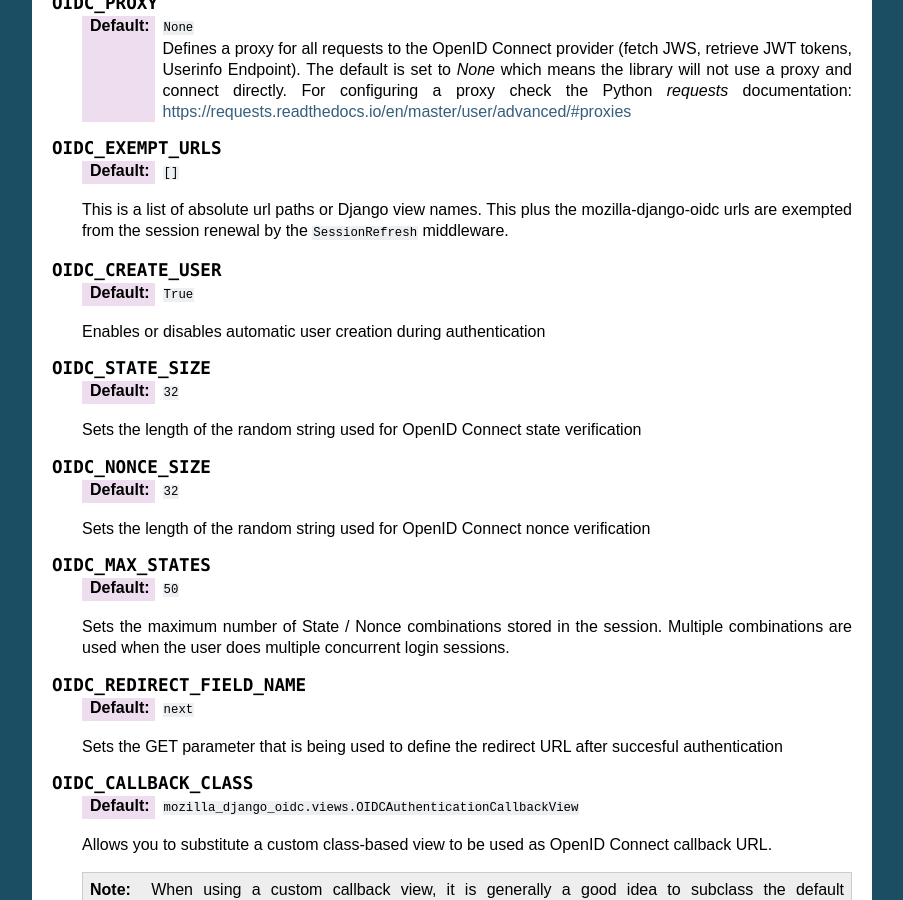
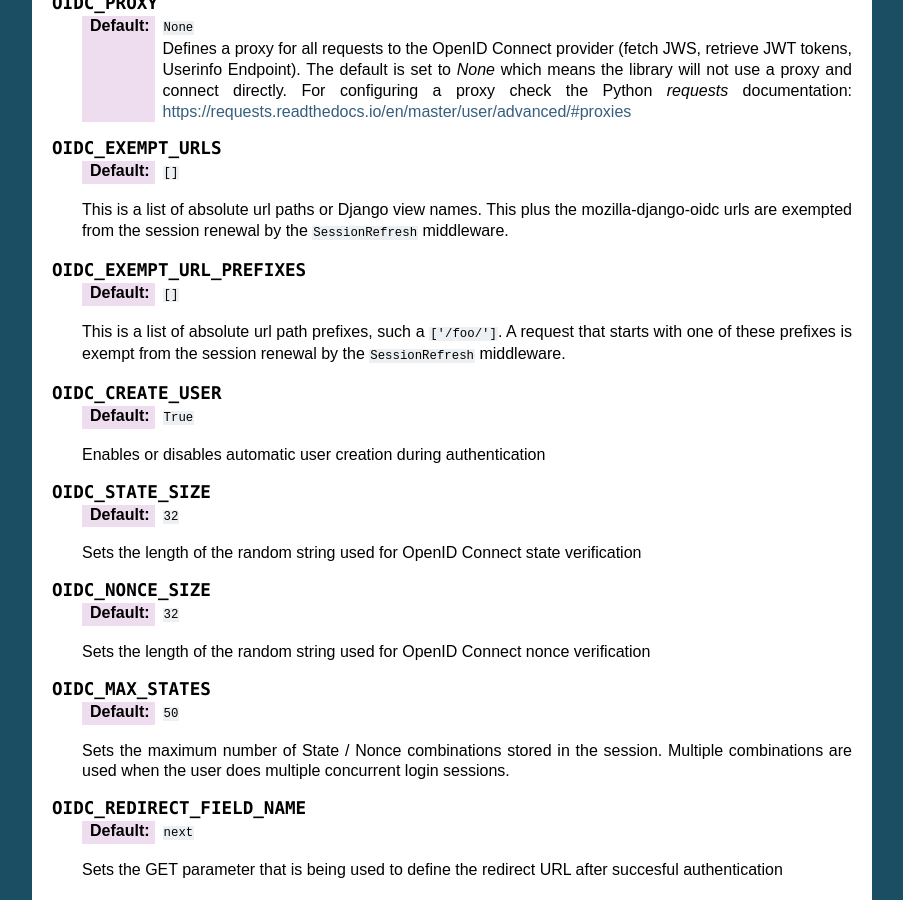
Before and after one commit to mozilla/mozilla-django-oidc, a Sphinx documentation site: the page built from docs/settings.rst, in a window 1280 px wide and 900 px high, scrolled down 1082 px. Shown: the whole window, without its empty margins (198-1101 px from the left). Built offline with Sphinx 7.4.7, drawn with Linux system fonts in a browser that asks for light colours; pages that are not in the unit, such as notebooks, are missing from menus; some of the changed text lies outside the part shown.

Commit message:
Add OIDC_EXEMPT_URL_PREFIXES setting
Add a setting OIDC_EXEMPT_URL_PREFIXES, which works like
OIDC_EXEMPT_URLS, avoiding session renewal for any request path that
starts with an absolute path string.

```diff
--- a/docs/settings.rst
+++ b/docs/settings.rst
@@ -80,6 +80,14 @@ of ``mozilla-django-oidc``.
    This is a list of absolute url paths or Django view names. This plus the
    mozilla-django-oidc urls are exempted from the session renewal by the
    ``SessionRefresh`` middleware.
+
+.. py:attribute:: OIDC_EXEMPT_URL_PREFIXES
+
+   :default: ``[]``
+
+   This is a list of absolute url path prefixes, such a ``['/foo/']``.
+   A request that starts with one of these prefixes is exempt from the session
+   renewal by the ``SessionRefresh`` middleware.
 
 .. py:attribute:: OIDC_CREATE_USER
 
```
Also changed, not shown: HISTORY.rst (+9 -0 lines), 2 other files.
